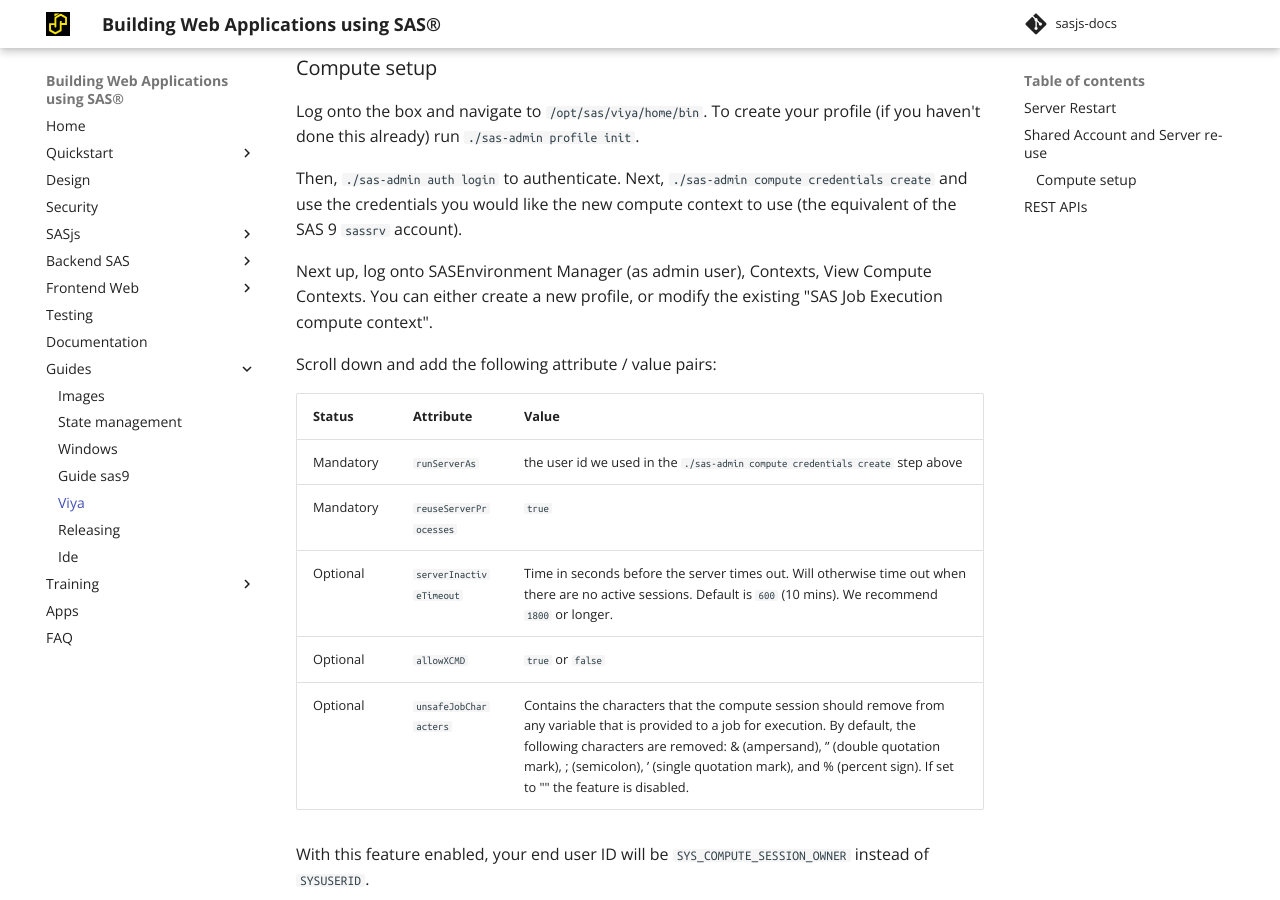
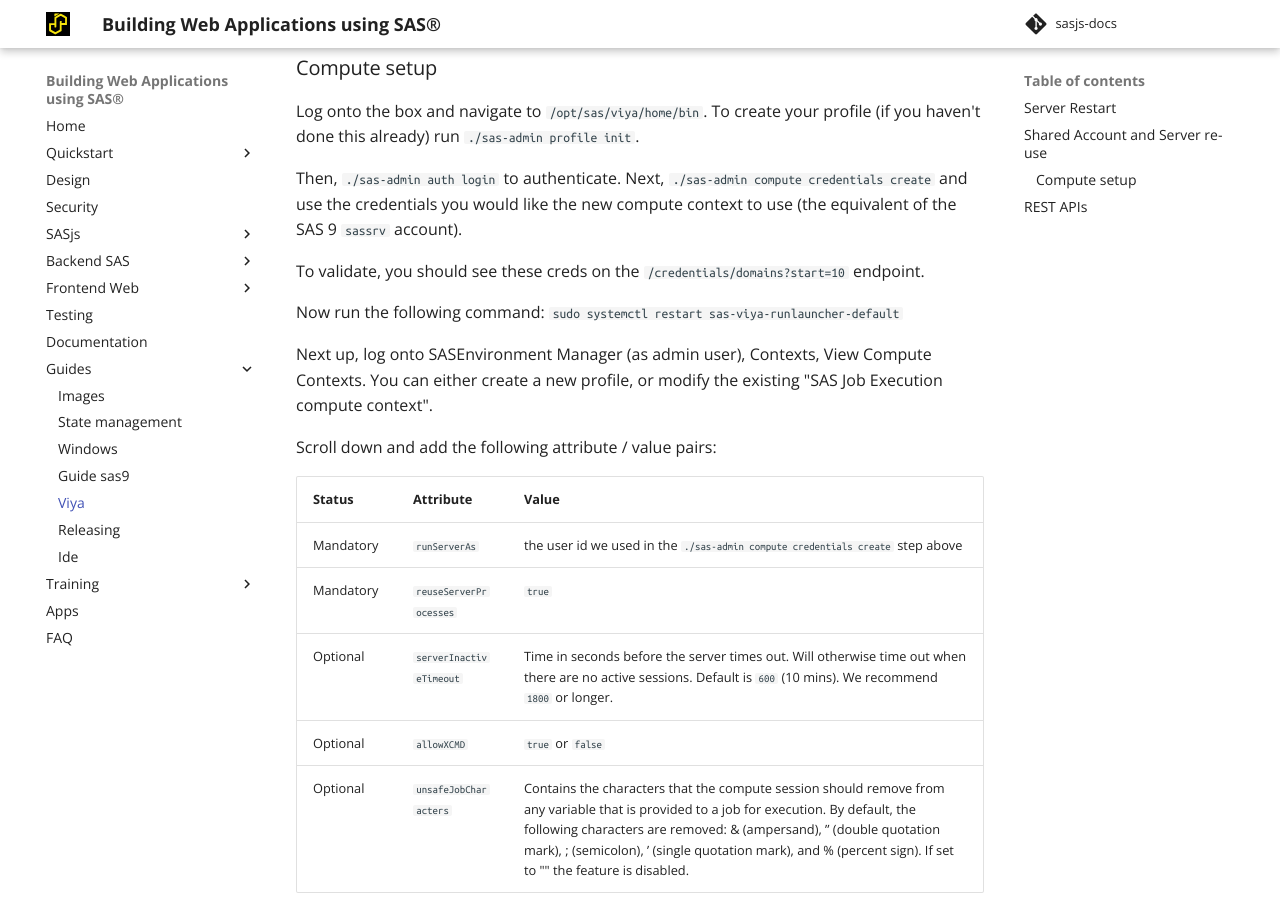
Before and after one commit to sasjs/sasjs.io, an MkDocs documentation site: the page built from docs/guide-viya.md, in a window 1280 px wide and 900 px high, scrolled down 611 px. Built offline with MkDocs 1.6.1 and Material for MkDocs 9.7.7, drawn with Linux system fonts in a browser that asks for light colours.

Commit message:
more info in docs

```diff
--- a/docs/guide-viya.md
+++ b/docs/guide-viya.md
@@ -24,6 +24,10 @@
 Log onto the box and navigate to `/opt/sas/viya/home/bin`.  To create your profile (if you haven't done this already) run `./sas-admin profile init`.
 
 Then, `./sas-admin auth login` to authenticate.  Next, `./sas-admin compute credentials create` and use the credentials you would like the new compute context to use (the equivalent of the SAS 9 `sassrv` account).
+
+To validate, you should see these creds on the `/credentials/domains?start=10` endpoint.
+
+Now run the following command:  `sudo systemctl restart sas-viya-runlauncher-default`
 
 Next up, log onto SASEnvironment Manager (as admin user), Contexts, View Compute Contexts.  You can either create a new profile, or modify the existing "SAS Job Execution compute context".
 
```
